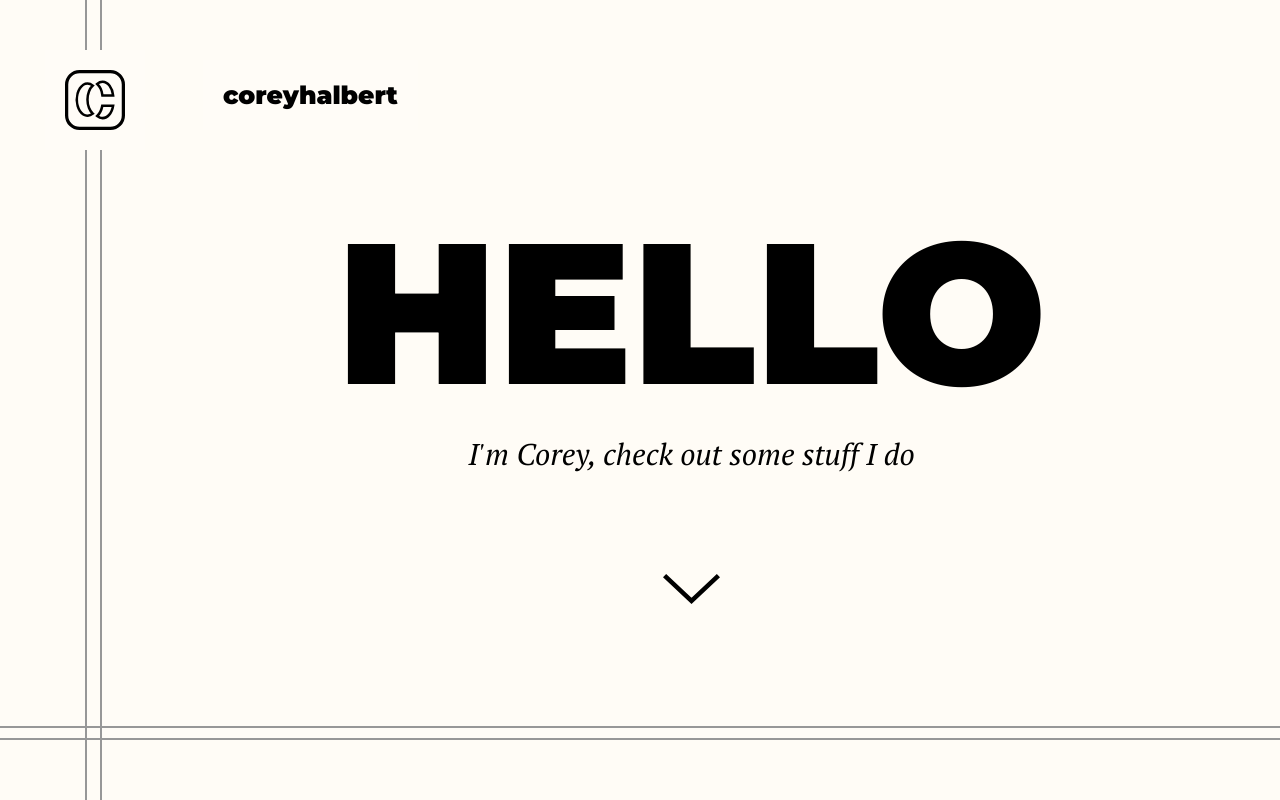
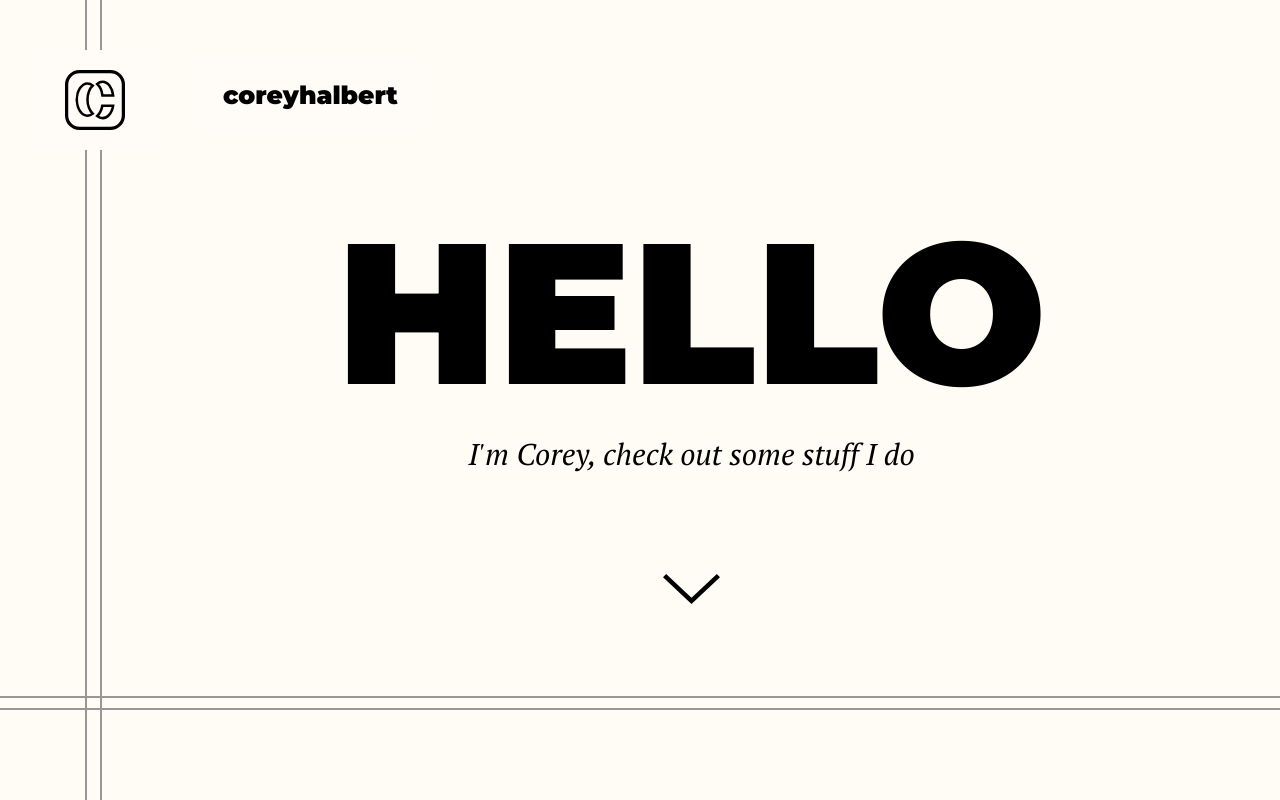
Before and after one commit to cjhalbert-zz/cjhalbert.github.io, a React (Create React App) app: page / in a window 1280 px wide. Shown: the top 800 px of the page. Built offline with nearby package versions, Linux system fonts and the light colour scheme.

Commit message:
Add favicon and fix height issue on splash screen

```diff
--- a/src/sass/_splash.scss
+++ b/src/sass/_splash.scss
@@ -1,5 +1,4 @@
 .splash {
-    height: calc(100vh - 250px);
     section {
         display: flex;
         flex-direction: column;
```
Also changed, not shown: 1 other file (tests, documents, lock files or other folders).
